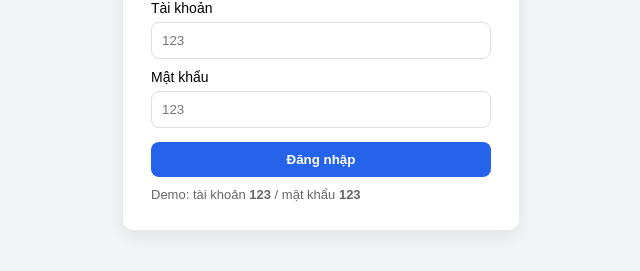
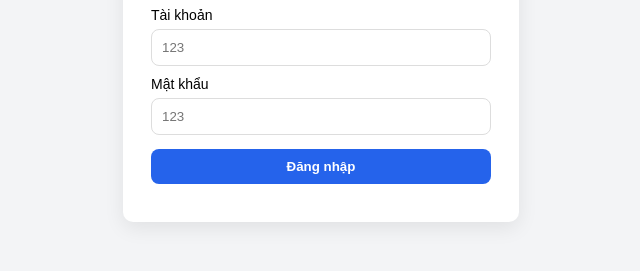
Before and after one commit to ThaiNguyen49/thainguyen49.github.io, a plain HTML site: page login.html in a window 1280 px wide. Shown: the part 333-604 px from the top of the page, without its empty margins (319-959 px from the left). Drawn offline with Linux system fonts and the light colour scheme.

Commit message:
Update login.html
Signed-off-by: Lâm Trần Thái Nguyên <aphonghaha32@gmail.com>

```diff
--- a/login.html
+++ b/login.html
@@ -30,7 +30,6 @@
       <button type="submit">Đăng nhập</button>
 
       <div id="message" class="msg" aria-live="polite"></div>
-      <div class="small">Demo: tài khoản <strong>123</strong> / mật khẩu <strong>123</strong></div>
     </form>
   </main>
 
```
